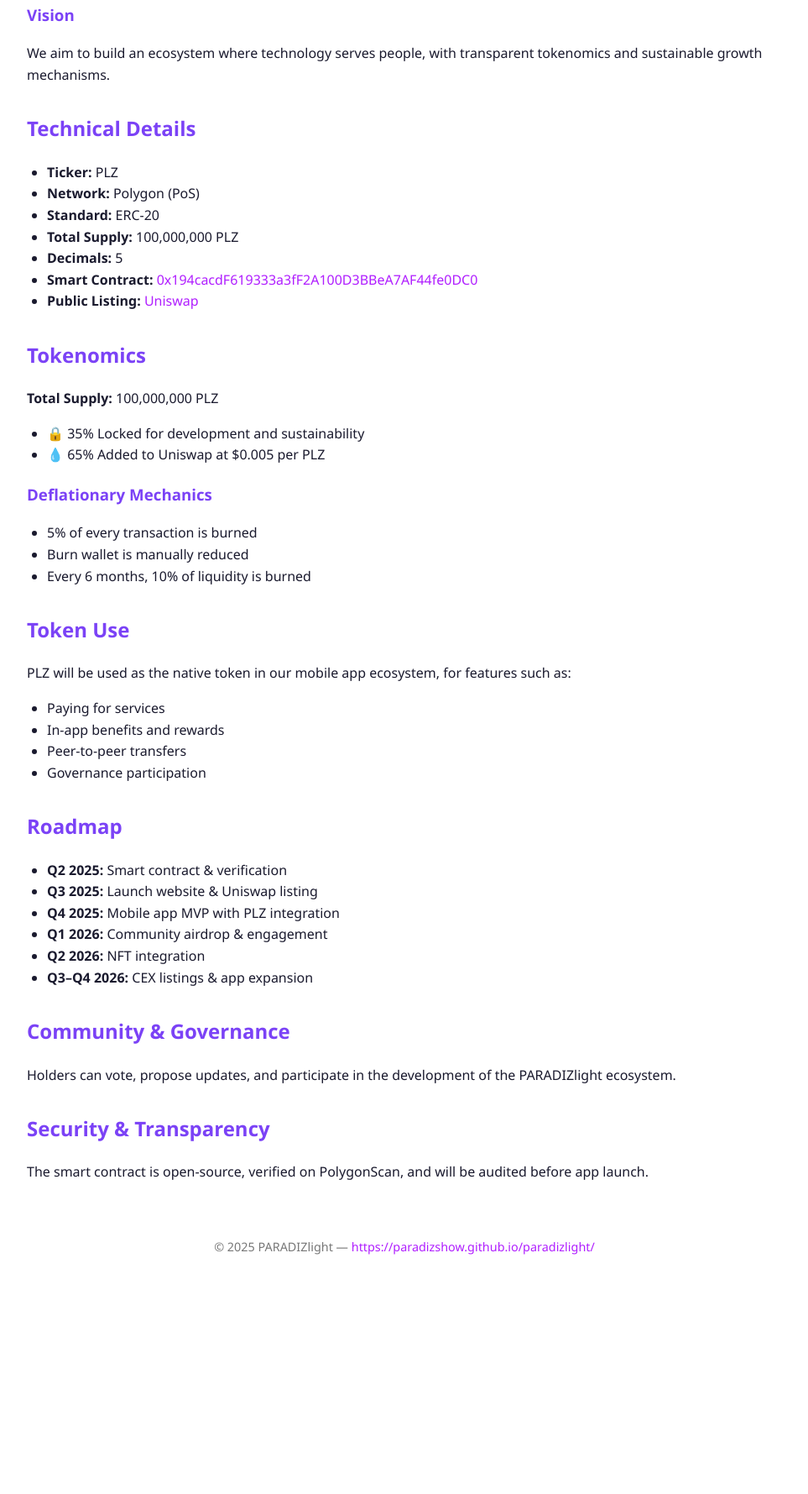
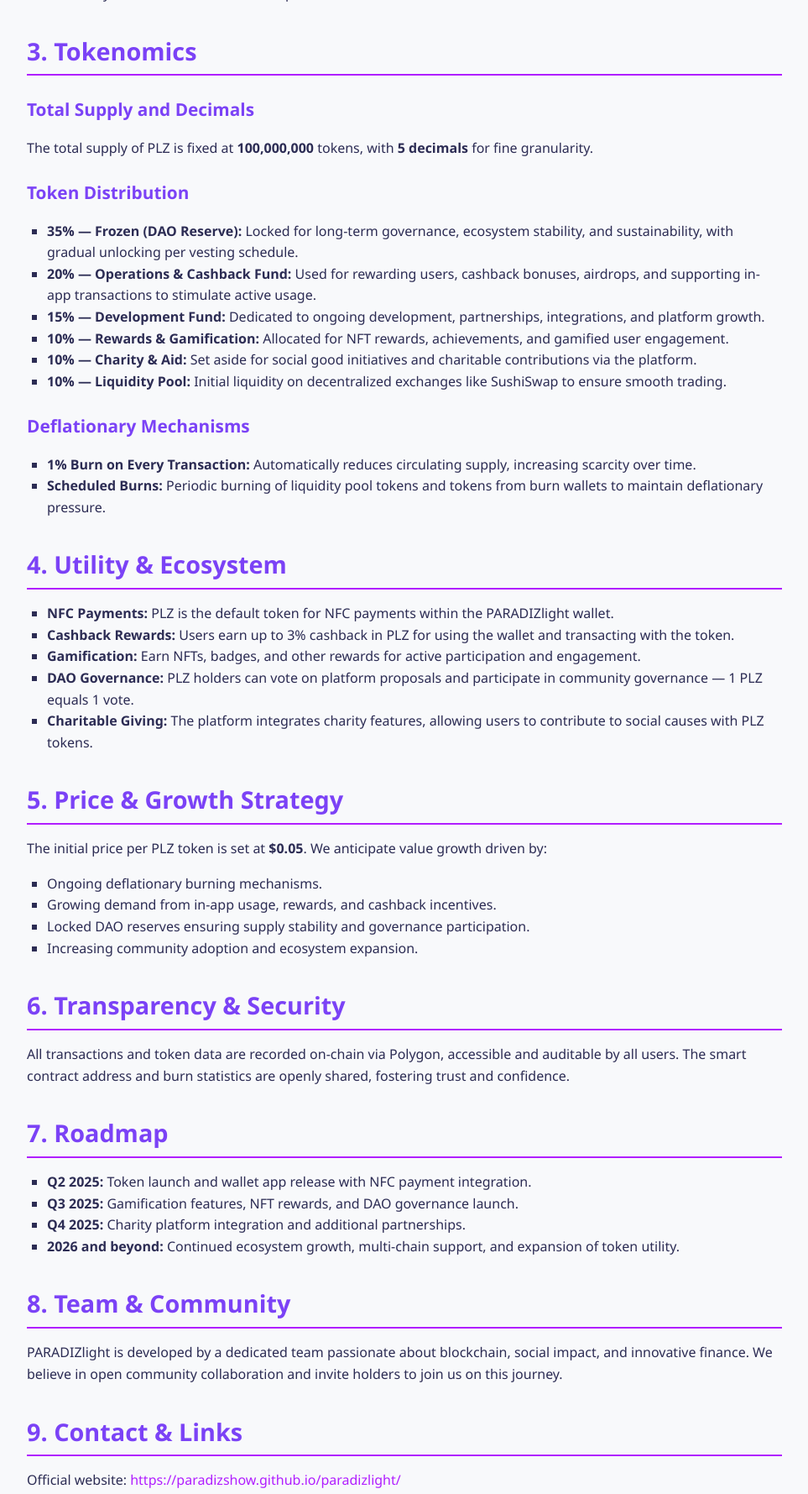
Before and after one commit to Paradizshow/paradizlight, a plain HTML site: page whitepaper.html in a window 1280 px wide. Shown: the part 525-2304 px from the top of the page at 84% size, without its empty margins (158-1121 px from the left). Before the commit the page ends 2053 px from the top, so only its background shows below. Drawn offline with Linux system fonts and the light colour scheme.

Commit message:
Update whitepaper.html

```diff
--- a/whitepaper.html
+++ b/whitepaper.html
@@ -3,18 +3,50 @@
 <head>
   <meta charset="UTF-8" />
   <meta name="viewport" content="width=device-width, initial-scale=1" />
-  <title>PARADIZlight Whitepaper</title>
+  <title>PARADIZlight (PLZ) Whitepaper</title>
+  <link rel="icon" href="logo.png" type="image/png" />
   <style>
     body {
       font-family: 'Segoe UI', Tahoma, Geneva, Verdana, sans-serif;
+      margin: 0;
+      padding: 2rem 1rem;
+      max-width: 900px;
+      margin-left: auto;
+      margin-right: auto;
+      background: #f8f9fb;
+      color: #1a1a2e;
       line-height: 1.6;
-      margin: 0;
-      padding: 2rem;
-      background: #ffffff;
-      color: #1a1a2e;
     }
     h1, h2, h3 {
       color: #7b42f6;
+    }
+    h1 {
+      font-size: 2.8rem;
+      margin-bottom: 0.2rem;
+      text-align: center;
+    }
+    h2 {
+      font-size: 1.8rem;
+      margin-top: 2rem;
+      margin-bottom: 1rem;
+      border-bottom: 2px solid #b01eff;
+      padding-bottom: 0.3rem;
+    }
+    h3 {
+      font-size: 1.3rem;
+      margin-top: 1.5rem;
+      margin-bottom: 0.7rem;
+    }
+    p {
+      font-size: 1rem;
+      margin-bottom: 1rem;
+      color: #2c2c54;
+    }
+    ul {
+      list-style-type: square;
+      padding-left: 1.5rem;
+      margin-bottom: 1rem;
+      color: #2c2c54;
     }
     a {
       color: #b01eff;
@@ -23,106 +55,86 @@
     a:hover {
       text-decoration: underline;
     }
-    .container {
-      max-width: 900px;
-      margin: auto;
-    }
-    .section {
-      margin-top: 2rem;
-    }
-    ul {
-      padding-left: 1.5rem;
-    }
     footer {
-      margin-top: 4rem;
       text-align: center;
-      color: #777;
-      font-size: 0.9rem;
+      font-size: 0.85rem;
+      color: #666;
+      margin-top: 3rem;
+      padding-top: 1rem;
+      border-top: 1px solid #ddd;
     }
   </style>
 </head>
 <body>
-  <div class="container">
-    <h1>PARADIZlight (PLZ) — Whitepaper</h1>
-    <p><strong>Version:</strong> 1.0<br><strong>Date:</strong> June 2025</p>
 
-    <div class="section">
-      <h2>Abstract</h2>
-      <p>PARADIZlight (PLZ) is a deflationary ERC-20 token on the Polygon network, designed as a native token for mobile applications focused on serving everyday people. <em>We think about you.</em></p>
-    </div>
+  <h1>PARADIZlight (PLZ) Whitepaper</h1>
+  <p><em>Native utility token for real-world needs — "We think about you."</em></p>
 
-    <div class="section">
-      <h2>Mission & Vision</h2>
-      <h3>Mission</h3>
-      <p>To provide a reliable, fair, and accessible digital asset that powers real-world applications for the benefit of the community.</p>
-      <h3>Vision</h3>
-      <p>We aim to build an ecosystem where technology serves people, with transparent tokenomics and sustainable growth mechanisms.</p>
-    </div>
+  <h2>1. Introduction</h2>
+  <p>PARADIZlight (PLZ) is a deflationary utility token built on the Polygon (PoS) blockchain, designed to power a cutting-edge wallet application integrating NFC payments, EVM-compatible token transfers, and a vibrant ecosystem of rewards and social impact. PLZ aims to combine seamless usability with community governance and real-world value.</p>
 
-    <div class="section">
-      <h2>Technical Details</h2>
+  <h2>2. Vision & Mission</h2>
+  <p>Our mission is to create a token that is deeply integrated into daily digital transactions, fostering user engagement through cashback rewards, gamification, and charitable contributions. We prioritize transparency, security, and sustainability to build trust and drive adoption.</p>
+
+  <h2>3. Tokenomics</h2>
+
+  <h3>Total Supply and Decimals</h3>
+  <p>The total supply of PLZ is fixed at <strong>100,000,000</strong> tokens, with <strong>5 decimals</strong> for fine granularity.</p>
+
+  <h3>Token Distribution</h3>
   <ul>
-        <li><strong>Ticker:</strong> PLZ</li>
-        <li><strong>Network:</strong> Polygon (PoS)</li>
-        <li><strong>Standard:</strong> ERC-20</li>
-        <li><strong>Total Supply:</strong> 100,000,000 PLZ</li>
-        <li><strong>Decimals:</strong> 5</li>
-        <li><strong>Smart Contract:</strong> <a href="https://polygonscan.com/address/0x194cacdF619333a3fF2A100D3BBeA7AF44fe0DC0" target="_blank">0x194cacdF619333a3fF2A100D3BBeA7AF44fe0DC0</a></li>
-        <li><strong>Public Listing:</strong> <a href="https://app.uniswap.org/#/swap?outputCurrency=0x194cacdF619333a3fF2A100D3BBeA7AF44fe0DC0&chain=polygon" target="_blank">Uniswap</a></li>
+    <li><strong>35% — Frozen (DAO Reserve):</strong> Locked for long-term governance, ecosystem stability, and sustainability, with gradual unlocking per vesting schedule.</li>
+    <li><strong>20% — Operations & Cashback Fund:</strong> Used for rewarding users, cashback bonuses, airdrops, and supporting in-app transactions to stimulate active usage.</li>
+    <li><strong>15% — Development Fund:</strong> Dedicated to ongoing development, partnerships, integrations, and platform growth.</li>
+    <li><strong>10% — Rewards & Gamification:</strong> Allocated for NFT rewards, achievements, and gamified user engagement.</li>
+    <li><strong>10% — Charity & Aid:</strong> Set aside for social good initiatives and charitable contributions via the platform.</li>
+    <li><strong>10% — Liquidity Pool:</strong> Initial liquidity on decentralized exchanges like SushiSwap to ensure smooth trading.</li>
   </ul>
-    </div>
 
-    <div class="section">
-      <h2>Tokenomics</h2>
-      <p><strong>Total Supply:</strong> 100,000,000 PLZ</p>
+  <h3>Deflationary Mechanisms</h3>
   <ul>
-        <li>🔒 35% Locked for development and sustainability</li>
-        <li>💧 65% Added to Uniswap at $0.005 per PLZ</li>
+    <li><strong>1% Burn on Every Transaction:</strong> Automatically reduces circulating supply, increasing scarcity over time.</li>
+    <li><strong>Scheduled Burns:</strong> Periodic burning of liquidity pool tokens and tokens from burn wallets to maintain deflationary pressure.</li>
   </ul>
-      <h3>Deflationary Mechanics</h3>
+
+  <h2>4. Utility & Ecosystem</h2>
   <ul>
-        <li>5% of every transaction is burned</li>
-        <li>Burn wallet is manually reduced</li>
-        <li>Every 6 months, 10% of liquidity is burned</li>
+    <li><strong>NFC Payments:</strong> PLZ is the default token for NFC payments within the PARADIZlight wallet.</li>
+    <li><strong>Cashback Rewards:</strong> Users earn up to 3% cashback in PLZ for using the wallet and transacting with the token.</li>
+    <li><strong>Gamification:</strong> Earn NFTs, badges, and other rewards for active participation and engagement.</li>
+    <li><strong>DAO Governance:</strong> PLZ holders can vote on platform proposals and participate in community governance — 1 PLZ equals 1 vote.</li>
+    <li><strong>Charitable Giving:</strong> The platform integrates charity features, allowing users to contribute to social causes with PLZ tokens.</li>
   </ul>
-    </div>
 
-    <div class="section">
-      <h2>Token Use</h2>
-      <p>PLZ will be used as the native token in our mobile app ecosystem, for features such as:</p>
+  <h2>5. Price & Growth Strategy</h2>
+  <p>The initial price per PLZ token is set at <strong>$0.05</strong>. We anticipate value growth driven by:</p>
   <ul>
-        <li>Paying for services</li>
-        <li>In-app benefits and rewards</li>
-        <li>Peer-to-peer transfers</li>
-        <li>Governance participation</li>
+    <li>Ongoing deflationary burning mechanisms.</li>
+    <li>Growing demand from in-app usage, rewards, and cashback incentives.</li>
+    <li>Locked DAO reserves ensuring supply stability and governance participation.</li>
+    <li>Increasing community adoption and ecosystem expansion.</li>
   </ul>
-    </div>
 
-    <div class="section">
-      <h2>Roadmap</h2>
+  <h2>6. Transparency & Security</h2>
+  <p>All transactions and token data are recorded on-chain via Polygon, accessible and auditable by all users. The smart contract address and burn statistics are openly shared, fostering trust and confidence.</p>
+
+  <h2>7. Roadmap</h2>
   <ul>
-        <li><strong>Q2 2025:</strong> Smart contract & verification</li>
-        <li><strong>Q3 2025:</strong> Launch website & Uniswap listing</li>
-        <li><strong>Q4 2025:</strong> Mobile app MVP with PLZ integration</li>
-        <li><strong>Q1 2026:</strong> Community airdrop & engagement</li>
-        <li><strong>Q2 2026:</strong> NFT integration</li>
-        <li><strong>Q3–Q4 2026:</strong> CEX listings & app expansion</li>
+    <li><strong>Q2 2025:</strong> Token launch and wallet app release with NFC payment integration.</li>
+    <li><strong>Q3 2025:</strong> Gamification features, NFT rewards, and DAO governance launch.</li>
+    <li><strong>Q4 2025:</strong> Charity platform integration and additional partnerships.</li>
+    <li><strong>2026 and beyond:</strong> Continued ecosystem growth, multi-chain support, and expansion of token utility.</li>
   </ul>
-    </div>
 
-    <div class="section">
-      <h2>Community & Governance</h2>
-      <p>Holders can vote, propose updates, and participate in the development of the PARADIZlight ecosystem.</p>
-    </div>
+  <h2>8. Team & Community</h2>
+  <p>PARADIZlight is developed by a dedicated team passionate about blockchain, social impact, and innovative finance. We believe in open community collaboration and invite holders to join us on this journey.</p>
 
-    <div class="section">
-      <h2>Security & Transparency</h2>
-      <p>The smart contract is open-source, verified on PolygonScan, and will be audited before app launch.</p>
-    </div>
+  <h2>9. Contact & Links</h2>
+  <p>Official website: <a href="https://paradizshow.github.io/paradizlight/" target="_blank" rel="noopener">https://paradizshow.github.io/paradizlight/</a></p>
+  <p>Smart Contract Address: <code>0x194cacdF619333a3fF2A100D3BBeA7AF44fe0DC0</code></p>
 
   <footer>
-      &copy; 2025 PARADIZlight — <a href="https://paradizshow.github.io/paradizlight/">https://paradizshow.github.io/paradizlight/</a>
+    &copy; 2025 PARADIZlight. All rights reserved.
   </footer>
-  </div>
 </body>
 </html>
```
Lines whose indentation alone changed are shown as unchanged.
